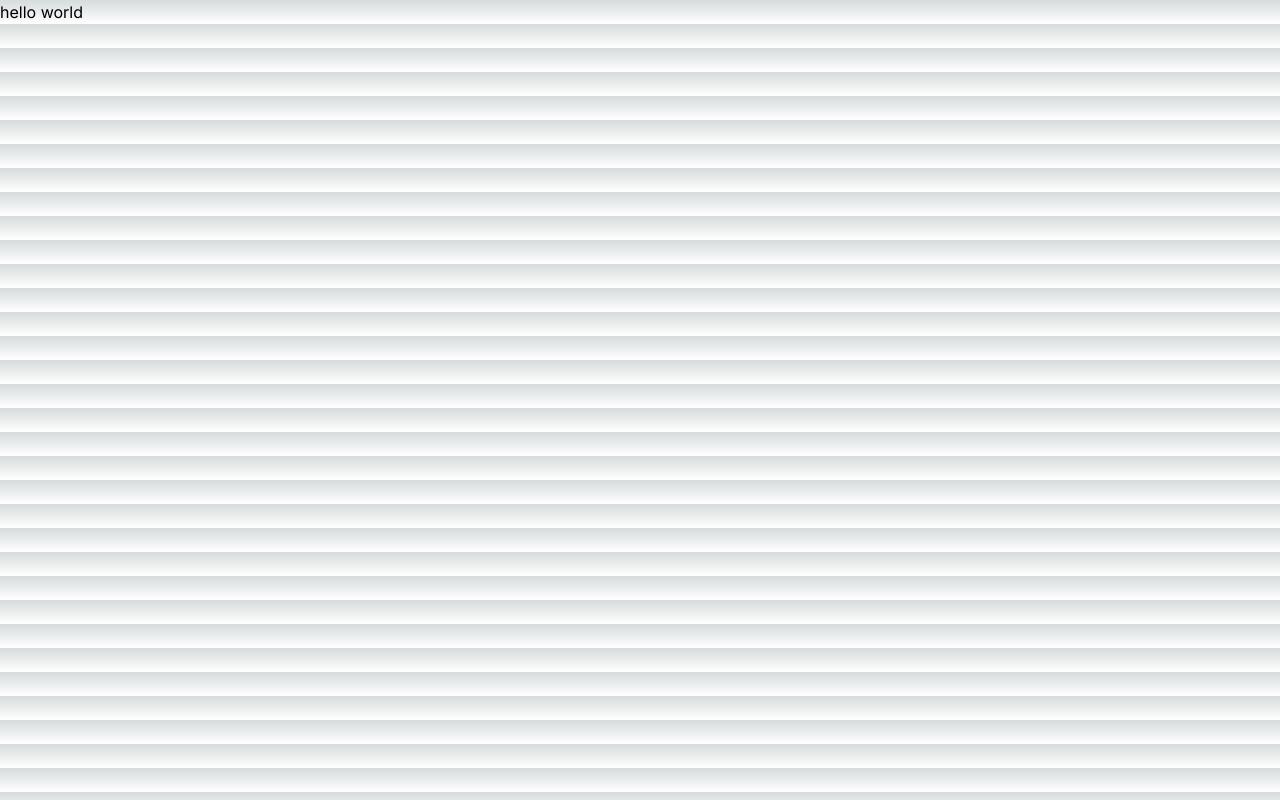
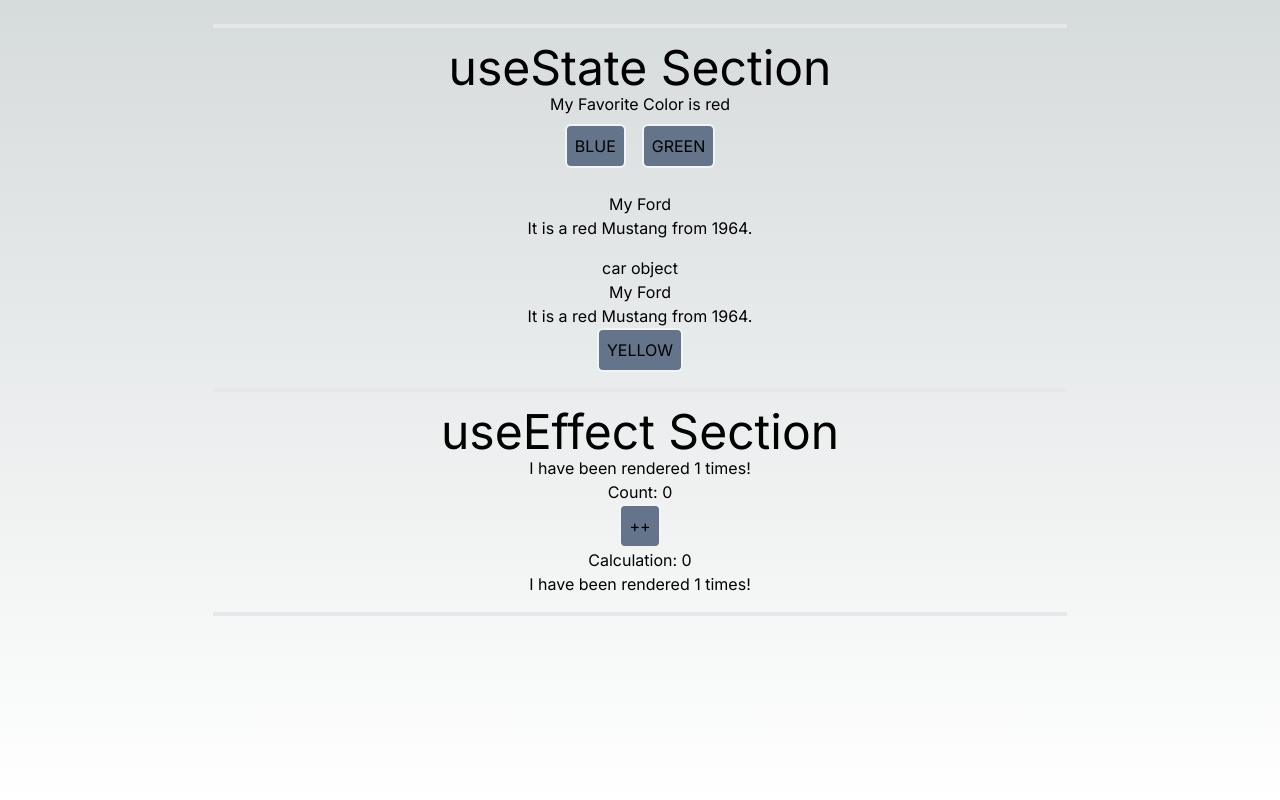
Before and after one commit to KevinStout/react-hooks, a Next.js app: page / in a window 1280 px wide. Built offline with nearby package versions, Linux system fonts and the light colour scheme.

Commit message:
adding useState and useEffect

```diff
--- a/app/components/EffectHook.tsx
+++ b/app/components/EffectHook.tsx
@@ -0,0 +1,77 @@
+"use client";
+import { clear } from "console";
+// The useEffect Hook allows you to perform side effects in your function components.
+// Some examples of side effects are: fetching data, directly updating the DOM, and timers.
+// useEffect accepts two arguments. The second argument is optional. But it is recommended to include it to avoid bugs.
+// passing in an empty array as the second argument will only run the useEffect function once.
+// useEffect(<function>, <dependency>)
+
+// no dependency passed in will cause useEffect to run on every render.
+// if an empty array is passed in, useEffect will only run on the first render.
+// if a value is passed in, useEffect will run on the first render and whenever the value changes.
+
+// If there are multiple values that need to be tracked, pass them in as an array.
+
+import { useState, useEffect, use } from "react";
+
+// use a timer as the first example.
+function Timer() {
+  const [count, setCount] = useState(0);
+
+  // passing in an empty array as the second argument will only run the useEffect function once.
+  useEffect(() => {
+    setTimeout(() => {
+      setCount((count) => count + 1);
+    }, 1000);
+  }, []);
+
+  return (
+    <div className="w-1/2 text-center">
+      <h1 className="text-5xl">useEffect Section</h1>
+      <h1>I have been rendered {count} times!</h1>
+    </div>
+  );
+}
+
+function Counter() {
+  const [count, setCount] = useState(0);
+  const [calculation, setCalculation] = useState(0);
+
+  useEffect(() => {
+    setCalculation(() => count * 2);
+  }, [count]);
+
+  return (
+    <div className="w-1/2 text-center">
+      <div>Count: {count}</div>
+      <button className="border-2 border-gray-100 rounded-md p-2 bg-slate-500" onClick={() => setCount((c) => ++c)}>
+        ++
+      </button>
+      <div>Calculation: {calculation}</div>
+    </div>
+  );
+}
+
+// Some effects require cleanup to reduce memory leaks.
+// Timeouts, subscriptions, event listeners, and other effects that are no longer needed should be disposed.
+// We can do this by including a return function at the end of the useEffect Hook.
+
+function CleanTimer() {
+  const [count, setCount] = useState(0);
+
+  useEffect(() => {
+    let timer = setTimeout(() => {
+      setCount((count) => count + 1);
+    }, 1000);
+
+    return () => clearTimeout(timer);
+  }, []);
+
+  return (
+    <div className="w-1/2 text-center">
+      <h1>I have been rendered {count} times!</h1>
+    </div>
+  );
+}
+
+export { Timer, Counter, CleanTimer };
--- a/app/components/StateHook.tsx
+++ b/app/components/StateHook.tsx
@@ -0,0 +1,76 @@
+"use client";
+// The react useState Hook allows us to track state in a function component.
+// State generally refers to data or properties thay need to be tracked in an application.
+
+// We are destructuring the useState Hook from the react library as it is a named export.
+import React, { useState } from "react";
+
+// Initalizing state at the top of the component.
+function FavoriteColor() {
+  // the first value 'color' in the array is the current state value.
+  // the second value 'setColor' is the function that will update the state value.
+  // the 'color' and 'setColor' values can be named anything.
+  // lastly we set the initial state value to "red": useState("red")
+  const [color, setColor] = useState("red");
+
+  // we can include the state value anywhere in the component.
+  return (
+    <div className="w-1/2 text-center">
+      <h1 className="text-5xl">useState Section</h1>
+      <h1>My Favorite Color is {color}</h1>
+      <button className="border-2 border-gray-100 rounded-md p-2 m-2 bg-slate-500" type="button" onClick={() => setColor("BLUE")}>
+        BLUE
+      </button>
+      <button className="border-2 border-gray-100 rounded-md p-2 m-2 bg-slate-500" type="button" onClick={() => setColor("GREEN")}>
+        GREEN
+      </button>
+    </div>
+  );
+}
+
+// We can also use the useState Hook to track multiple state values and types.
+// all we need to do is call the useState Hook multiple times.
+function Car() {
+  const [brand, setBrand] = useState("Ford");
+  const [model, setModel] = useState("Mustang");
+  const [color, setColor] = useState("red");
+  const [year, setYear] = useState(1964);
+
+  return (
+    <div className="w-1/2 text-center">
+      <h1 className="pt-4">My {brand}</h1>
+      <p>
+        It is a {color} {model} from {year}.
+      </p>
+    </div>
+  );
+}
+
+// Or, we can just use one useState Hook to track an object instead of multiple useState Hooks.
+function CarObject() {
+  const [car, setCar] = useState({ brand: "Ford", model: "Mustang", color: "red", year: 1964 });
+
+  // when state is updated, the entire state gets overwritten.
+  // so, we need to make sure to include all the properties of the object when updating state.
+  // we can do this by using the spread operator.
+  const updateColor = () => {
+    setCar((previousState) => {
+      return { ...previousState, color: "YELLOW" };
+    });
+  };
+
+  return (
+    <div className="w-1/2 text-center">
+      <h1 className="pt-4">car object</h1>
+      <h1>My {car.brand}</h1>
+      <p>
+        It is a {car.color} {car.model} from {car.year}.
+      </p>
+      <button className="border-2 border-gray-100 rounded-md p-2 bg-slate-500" type="button" onClick={updateColor}>
+        YELLOW
+      </button>
+    </div>
+  );
+}
+
+export { FavoriteColor, Car, CarObject };
--- a/app/page.tsx
+++ b/app/page.tsx
@@ -1,5 +1,19 @@
 import Image from "next/image";
+import { FavoriteColor, Car, CarObject } from "./components/StateHook";
+import { Timer, Counter, CleanTimer } from "./components/EffectHook";
 
 export default function Home() {
-  return <div>hello world</div>;
+  return (
+    <div className="flex flex-col items-center min-h-screen py-2">
+      <hr className="border-2 w-4/6 m-4" />
+      <FavoriteColor />
+      <Car />
+      <CarObject />
+      <hr className="border-2 w-4/6 m-4" />
+      <Timer />
+      <Counter />
+      <CleanTimer />
+      <hr className="border-2 w-4/6 m-4" />
+    </div>
+  );
 }
```
